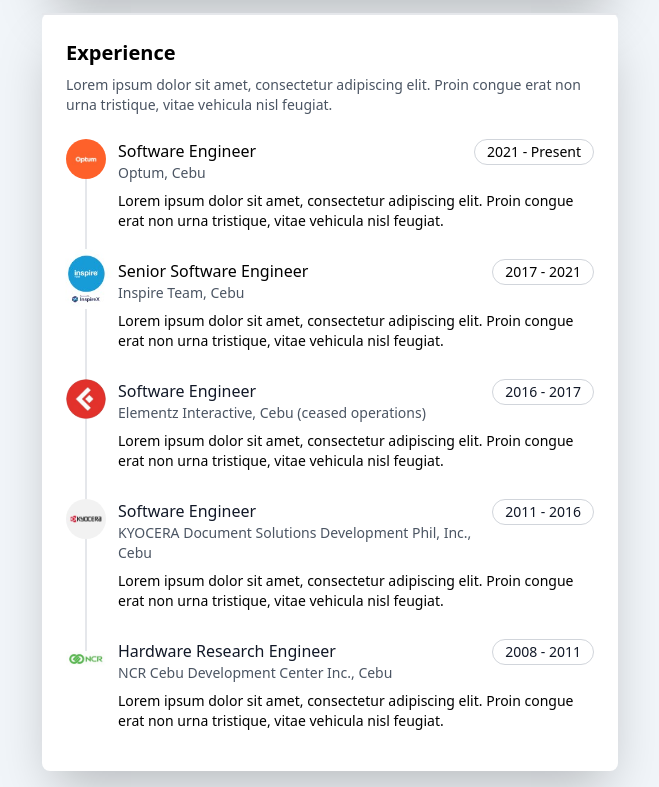
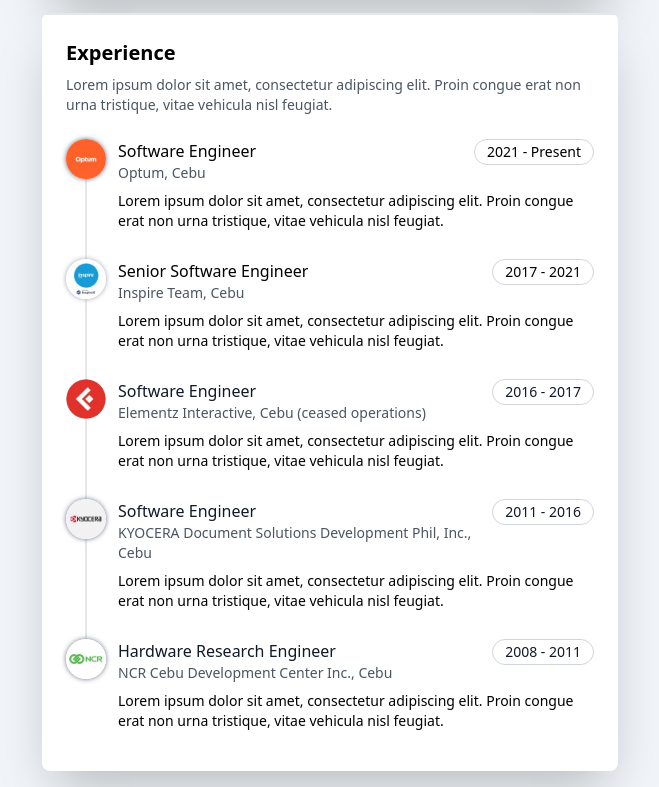
Before and after one commit to krislao/krislao.github.io, a website: page index.html in a window 1280 px wide. Shown: the part 1019-1806 px from the top of the page, without its empty margins (310-969 px from the left). Drawn offline with Linux system fonts and the light colour scheme.

Commit message:
refactor: add effect to make company logos stand out

```diff
--- a/index.html
+++ b/index.html
@@ -315,12 +315,12 @@
                     <a
                       href="https://www.linkedin.com/company/optum/"
                       rel="noreferrer"
-                      class="shrink-0"
+                      class="relative shrink-0"
                     >
                       <img
                         src="./assets/logo/optum.jpg"
                         alt="Optum logo"
-                        class="w-10 rounded-full"
+                        class="w-10 rounded-full shadow-[0_0_5px] shadow-gray-500 hover:scale-110"
                       />
                     </a>
                     <div class="flex flex-col gap-2">
@@ -360,12 +360,12 @@
                     <a
                       href="https://www.linkedin.com/company/inspire-team/"
                       rel="noreferrer"
-                      class="shrink-0"
+                      class="relative shrink-0"
                     >
                       <img
                         src="./assets/logo/inspire.jpg"
                         alt="InspireTeam logo"
-                        class="w-10 scale-150 rounded-full"
+                        class="w-10 rounded-full shadow-[0_0_5px] shadow-gray-400 hover:scale-110"
                       />
                     </a>
                     <div class="flex flex-col gap-2">
@@ -444,12 +444,12 @@
                     <a
                       href="https://www.linkedin.com/company/kddp/"
                       rel="noreferrer"
-                      class="shrink-0"
+                      class="relative shrink-0"
                     >
                       <img
                         src="./assets/logo/kyocera.jpg"
                         alt="Kyocera logo"
-                        class="w-10 rounded-full"
+                        class="w-10 rounded-full shadow-[0_0_5px] shadow-gray-500 hover:scale-110"
                       />
                     </a>
                     <div class="flex flex-col gap-2">
@@ -485,12 +485,12 @@
                   <a
                     href="https://www.linkedin.com/company/ncr-corporation/"
                     rel="noreferrer"
-                    class="shrink-0"
+                    class="relative shrink-0"
                   >
                     <img
                       src="./assets/logo/ncr.jpg"
                       alt="NCR logo"
-                      class="w-10 rounded-full"
+                      class="w-10 rounded-full shadow-[0_0_5px] shadow-gray-500 hover:scale-110"
                     />
                   </a>
                   <div class="flex flex-col gap-2">
```
Also changed, not shown: output.css.
